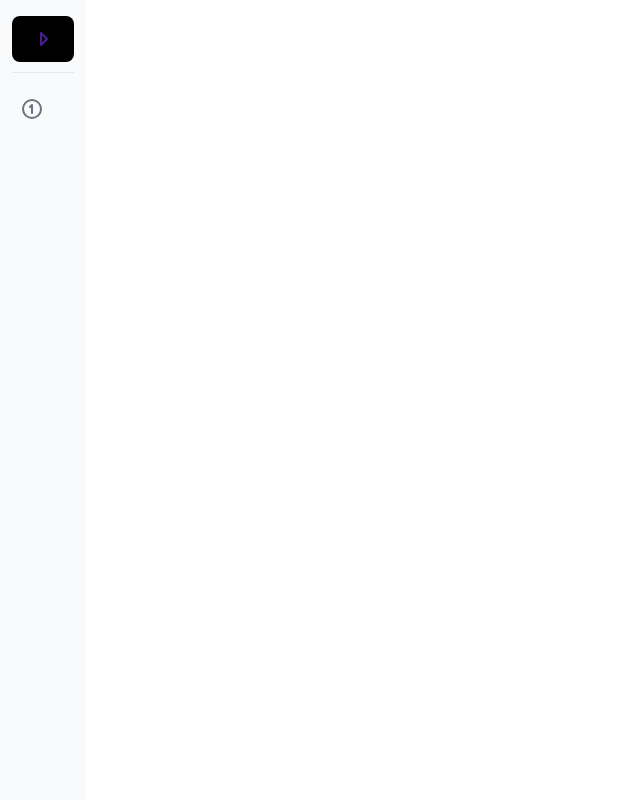
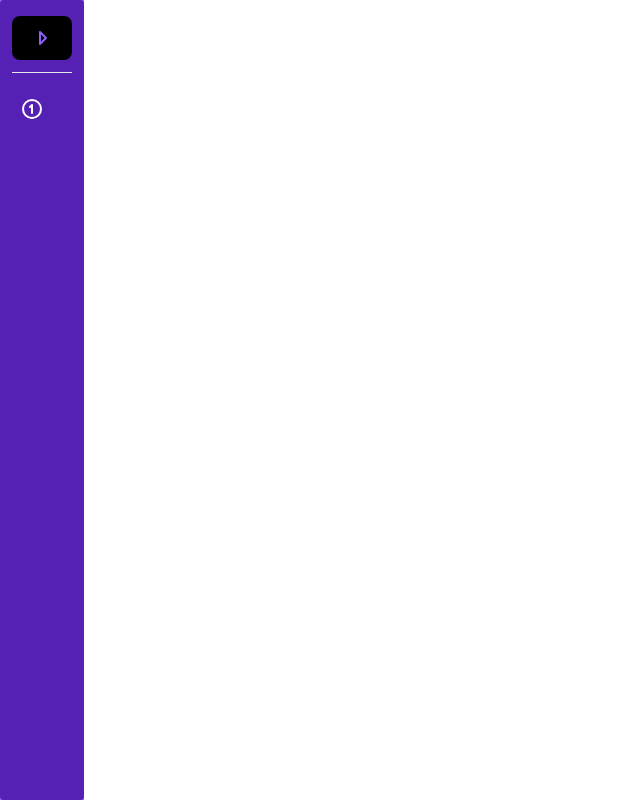
Before and after one commit to robert-beall/purple-haze, a React (Vite) app in the folder frontend/: page / in a window 1280 px wide. Shown: the whole page, without its empty margins (0-640 px from the left). Built offline with nearby package versions, Linux system fonts and the light colour scheme.

Commit message:
Add navmap updated code

```diff
--- a/frontend/src/components/NavMap.tsx
+++ b/frontend/src/components/NavMap.tsx
@@ -1,30 +1,112 @@
-import { IconCaretDown, IconCaretRight, IconCircle1 } from '@tabler/icons-react';
-import { Button, Sidebar } from "flowbite-react";
+import { IconCaretDown, IconCaretRight, IconCircle1, IconHome } from '@tabler/icons-react';
+import { Button, FlowbiteTheme, Sidebar } from "flowbite-react";
 import { FC, useState } from "react";
+
+const customTheme: FlowbiteTheme["sidebar"] = {
+    root: {
+        base: "h-full",
+        collapsed: {
+            on: "w-16",
+            off: "w-64",
+        },
+        inner: "h-full overflow-y-auto overflow-x-hidden rounded bg-purple-800 px-3 py-4 dark:bg-gray-500",
+    },
+    collapse: {
+        button: "group flex w-full items-center rounded-lg p-2 text-base font-normal text-gray-900 transition duration-75 hover:bg-gray-100 dark:text-white dark:hover:bg-gray-700",
+        icon: {
+            base: "h-6 w-6 text-gray-500 transition duration-75 group-hover:text-gray-900 dark:text-gray-400 dark:group-hover:text-white",
+            open: {
+                off: "",
+                on: "text-gray-900",
+            },
+        },
+        label: {
+            base: "ml-3 flex-1 whitespace-nowrap text-left",
+            icon: {
+                base: "h-6 w-6 transition delay-0 ease-in-out",
+                open: {
+                    on: "rotate-180",
+                    off: "",
+                },
+            },
+        },
+        list: "space-y-2 py-2",
+    },
+    cta: {
+        base: "mt-6 rounded-lg bg-gray-100 p-4 dark:bg-gray-700",
+        color: {
+            blue: "bg-cyan-50 dark:bg-cyan-900",
+            dark: "bg-dark-50 dark:bg-dark-900",
+            failure: "bg-red-50 dark:bg-red-900",
+            gray: "bg-alternative-50 dark:bg-alternative-900",
+            green: "bg-green-50 dark:bg-green-900",
+            light: "bg-light-50 dark:bg-light-900",
+            red: "bg-red-50 dark:bg-red-900",
+            purple: "bg-purple-50 dark:bg-purple-900",
+            success: "bg-green-50 dark:bg-green-900",
+            yellow: "bg-yellow-50 dark:bg-yellow-900",
+            warning: "bg-yellow-50 dark:bg-yellow-900",
+         },
+    },
+    item: {
+        base: "flex items-center justify-center rounded-lg p-2 text-base font-normal text-white hover:bg-purple-100 hover:text-gray-500 dark:text-white dark:hover:bg-gray-700",
+        active: "bg-gray-100 dark:bg-gray-700",
+        collapsed: {
+            insideCollapse: "group w-full pl-8 transition duration-75",
+            noIcon: "font-bold",
+        },
+        content: {
+            base: "flex-1 whitespace-nowrap px-3 group-hover:text-gray-900",
+        },
+        icon: {
+            base: "h-6 w-6 flex-shrink-0 transition duration-75 group-hover:text-gray-900 dark:text-gray-400 dark:group-hover:text-gray-500",
+            active: "text-gray-700 dark:text-gray-500",
+        },
+        label: "",
+        listItem: "",
+    },
+    items: {
+        base: "",
+    },
+    itemGroup: {
+        base: "h-full mt-4 space-y-2 border-t border-gray-200 pt-4 first:mt-0 first:border-t-0 first:pt-0 dark:border-gray-700",
+    },
+    logo: {
+        base: "mb-5 flex items-center pl-2.5",
+        collapsed: {
+            on: "hidden",
+            off: "self-center whitespace-nowrap text-xl font-semibold dark:text-white",
+        },
+        img: "mr-3 h-6 sm:h-7",
+    },
+};
 
 const NavMap: FC = (): JSX.Element => {
     const [isCollapsed, setIsCollapsed] = useState(true);
+    // eslint-disable-next-line @typescript-eslint/no-unused-vars
+    const [isRoot, _setIsRoot] = useState(location.pathname === '/');
 
 
     return (
-        <>
-            <Sidebar aria-label="purple haze sidebar" collapsed={isCollapsed} className={`${isCollapsed ? 'w-30' : 'w-64'}`}>
+        <Sidebar aria-label="purple haze sidebar" collapsed={isCollapsed} className={`${isCollapsed ? 'w-30' : 'w-64'} bg-purple-500 h-full`} theme={customTheme}>
             <Sidebar.Items>
                 <div id="collapse-icons" className="h-10 w-100 rounded-tr-xl">
-                        <Button onClick={() => setIsCollapsed(!isCollapsed)} className='bg-black text-purple-900 hover:bg-purple-900'>
+                    <Button onClick={() => setIsCollapsed(!isCollapsed)} color="black" className='bg-black hover:text-black text-purple-500 hover:bg-purple-200 focus:ring-0'>
                         {
                             isCollapsed ? <IconCaretRight /> : <IconCaretDown />
                         }
                     </Button>
                 </div>
                 <Sidebar.ItemGroup>
+                    {!isRoot && <Sidebar.Item href="/" icon={IconHome}>
+                        Home
+                    </Sidebar.Item>}
                     <Sidebar.Item href="/first" icon={IconCircle1}>
                         First
                     </Sidebar.Item>
                 </Sidebar.ItemGroup>
             </Sidebar.Items>
         </Sidebar>
-        </>
     );
 }
 
--- a/frontend/src/index.css
+++ b/frontend/src/index.css
@@ -1,7 +1,7 @@
 @tailwind base;
 @tailwind components;
 @tailwind utilities;
-
+/*
 :root {
   font-family: Inter, system-ui, Avenir, Helvetica, Arial, sans-serif;
   line-height: 1.5;
@@ -69,4 +69,4 @@ button:focus-visible {
   button {
     background-color: #f9f9f9;
   }
-}
+} */
```
Also changed, not shown: 1 other file (tests, documents, lock files or other folders). Lines whose indentation alone changed are shown as unchanged.
